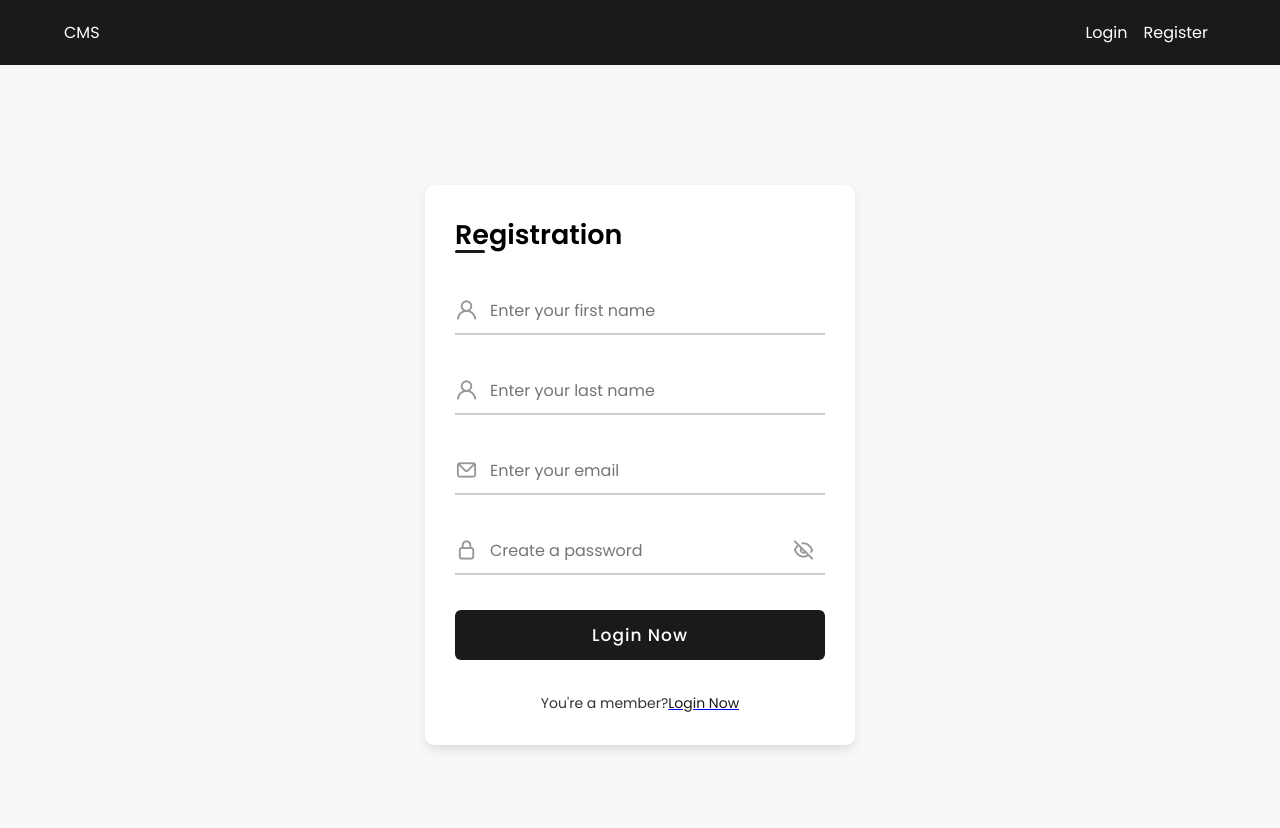
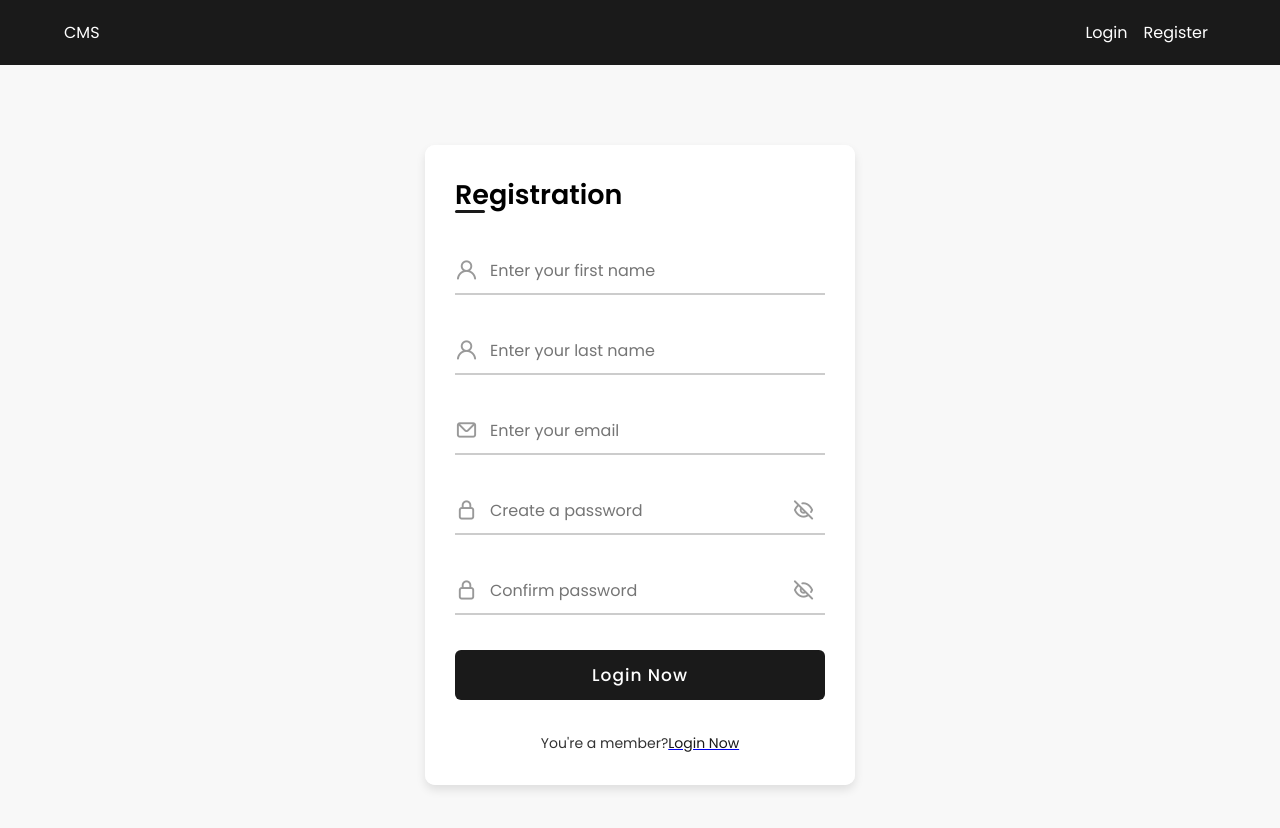
Before and after one commit to samah-basheer/address-book, a React (Create React App) app in the folder client/: page /register in a window 1280 px wide. Shown: the top 828 px of the page. Built offline with nearby package versions, Linux system fonts and the light colour scheme.

Commit message:
added confirm password field

```diff
--- a/client/src/pages/Login.js
+++ b/client/src/pages/Login.js
@@ -8,6 +8,10 @@ const Login = () => {
     const toggleEye = () => {
         setEyeIcon(!eyeIcon);
     }
+
+    const [credentials, setCredentials] = useState({
+
+    })
 
     return <div className="bd">
         <div class="container">
--- a/client/src/pages/Register.js
+++ b/client/src/pages/Register.js
@@ -4,9 +4,13 @@ import { Link } from 'react-router-dom';
 
 const Register = () => {
     const [eyeIcon, setEyeIcon] = useState(false);
+    const [eyeIconConfirm, setEyeIconConfirm] = useState(false);
 
     const toggleEye = () => {
         setEyeIcon(!eyeIcon);
+    }
+    const toggleEyeConfrim = () => {
+        setEyeIconConfirm(!eyeIconConfirm);
     }
 
     return <div className="bd">
@@ -37,6 +41,17 @@ const Register = () => {
                         <i class="uil uil-lock icon"></i>
                         <i className={eyeIcon ? 'uil uil-eye showHidePw' : 'uil uil-eye-slash showHidePw'} onClick={toggleEye}></i>
                     </div>
+                    <div class="input-field">
+                        <input
+                            type={eyeIconConfirm ? 'text' : 'password'}
+                            class="password"
+                            id=""
+                            placeholder="Confirm password"
+                            required
+                        />
+                        <i class="uil uil-lock icon"></i>
+                        <i className={eyeIconConfirm ? 'uil uil-eye showHidePw' : 'uil uil-eye-slash showHidePw'} onClick={toggleEyeConfrim}></i>
+                    </div>
                     <div class="login-response" id="sign_status"></div>
                     <div class="input-field button">
                         <input type="button" value="Login Now" id="signup_button" />
```
